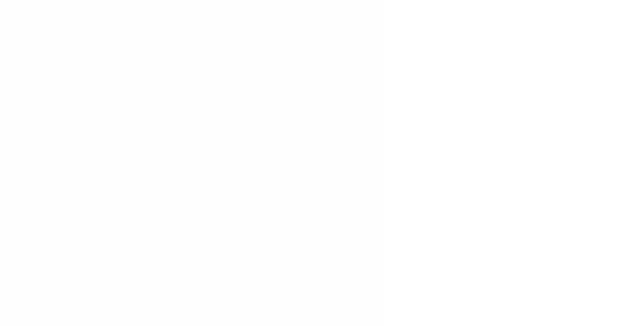
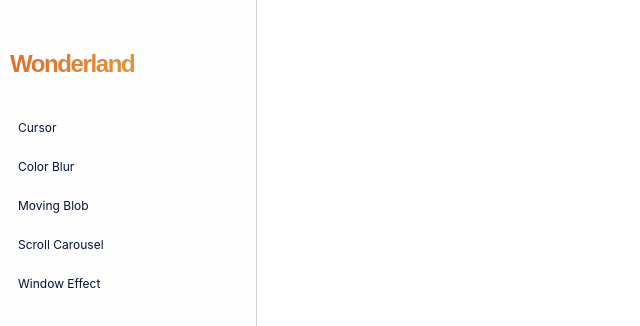
Before and after one commit to hwhong/wonderland, a React (Create React App) app: page / in a window 1280 px wide. Shown: the top 326 px of the page, without its empty margins (0-640 px from the left). Built offline with nearby package versions, Linux system fonts and the light colour scheme.

Commit message:
sidebar coming together

```diff
--- a/src/components/header/header.module.css
+++ b/src/components/header/header.module.css
@@ -20,7 +20,7 @@
   text-align: center;
   color: transparent;
   font-weight: 700;
-  font-size: 5em;
+  /* font-size: 5em; */
 }
 
 @keyframes bg {
@@ -31,3 +31,16 @@
     background-position-x: 10000px;
   }
 }
+
+.one {
+  font-size: 2em;
+}
+.two {
+  font-size: 1.5em;
+}
+.three {
+  font-size: 1.17em;
+}
+.four {
+  font-size: 1em;
+}
--- a/src/components/header/header.tsx
+++ b/src/components/header/header.tsx
@@ -1,10 +1,29 @@
 import React from "react";
 import styles from "./header.module.css";
+import classNames from "classnames";
+
+enum HeaderSize {
+  One = "one",
+  Two = "two",
+  Three = "three",
+  Four = "four",
+}
 
 interface HeaderProps {
   children: string;
+
+  size: HeaderSize;
 }
 
 export function Header(props: HeaderProps) {
-  return <h1 className={styles.root}>{props.children}</h1>;
+  const { children, size } = props;
+  const sizeClass = size ? styles[size] : "";
+
+  return <span className={classNames(styles.root, sizeClass)}>{children}</span>;
 }
+
+Header.defaultProps = {
+  children: "Wonderland",
+  size: HeaderSize.Three,
+};
+Header.SIZES = HeaderSize;
--- a/src/components/sidebar/sidebar.module.css
+++ b/src/components/sidebar/sidebar.module.css
@@ -1,14 +1,32 @@
 .root {
   background-color: #fefefe;
+  flex-direction: column;
+  border-right: 1px solid #d4d4d4;
+  display: flex;
   height: 100%;
   width: 100%;
+}
+
+.operations {
+  justify-content: start;
+  align-items: center;
+  padding: 10px 0;
+  display: flex;
+}
+
+.main {
+  padding: 30px 10px;
 }
 
 .sidebarItem {
   flex-direction: row;
   align-items: center;
-  padding: 12px 0;
+  padding: 12px 10px;
+  display: flex;
+}
+
+.text {
   font-size: 12px;
   color: #031137;
-  display: flex;
+  margin-left: 8px;
 }
--- a/src/components/sidebar/sidebar.tsx
+++ b/src/components/sidebar/sidebar.tsx
@@ -2,16 +2,27 @@ import React from "react";
 import styles from "./sidebar.module.css";
 import { FontAwesomeIcon } from "@fortawesome/react-fontawesome";
 import { IconName } from "@fortawesome/fontawesome-svg-core";
+import { Header } from "../header/header";
 
 export interface SidebarProps {
   // List of Sidebar Titles to render
-  titles: SidebarItem[];
+  sidebarItems: SidebarItem[];
 
   onTitleClick: (i: number) => void;
 }
 
 export function Sidebar(props: SidebarProps) {
-  return <div className={styles.root}></div>;
+  return (
+    <div className={styles.root}>
+      <div className={styles.operations}></div>
+      <div className={styles.main}>
+        <Header size={Header.SIZES.Two}>Wonderland</Header>
+      </div>
+      {props.sidebarItems.map((item) => (
+        <SidebarItem title={item.title} iconName={item.iconName} />
+      ))}
+    </div>
+  );
 }
 
 export interface SidebarItem {
@@ -23,7 +34,7 @@ function SidebarItem(item: SidebarItem) {
   return (
     <div className={styles.sidebarItem}>
       <FontAwesomeIcon icon={item.iconName} />
-      <span> </span>
+      <span className={styles.text}>{item.title}</span>
     </div>
   );
 }
--- a/src/main.module.css
+++ b/src/main.module.css
@@ -6,7 +6,7 @@
 
 .leftPane {
   height: 100vh;
-  width: 30%;
+  width: 20%;
 }
 
 .rightPane {
--- a/src/main.tsx
+++ b/src/main.tsx
@@ -12,8 +12,7 @@ import { Sidebar, SidebarItem } from "./components/sidebar/sidebar";
 
 function App() {
   const [activeIndex, setActiveIndex] = React.useState(0);
-  const titles: SidebarItem[] = [
-    { title: "Header", iconName: "heading" },
+  const sidebarItems: SidebarItem[] = [
     { title: "Cursor", iconName: "mouse-pointer" },
     { title: "Color Blur", iconName: "palette" },
     { title: "Moving Blob", iconName: "kiwi-bird" },
@@ -32,7 +31,7 @@ function App() {
       {/* <ScrollCarousel /> */}
       {/* <WindowEffect /> */}
       <section className={styles.leftPane}>
-        <Sidebar onTitleClick={setActiveIndex} titles={titles} />
+        <Sidebar onTitleClick={setActiveIndex} sidebarItems={sidebarItems} />
       </section>
       <section className={styles.rightPane}></section>
     </div>
```
